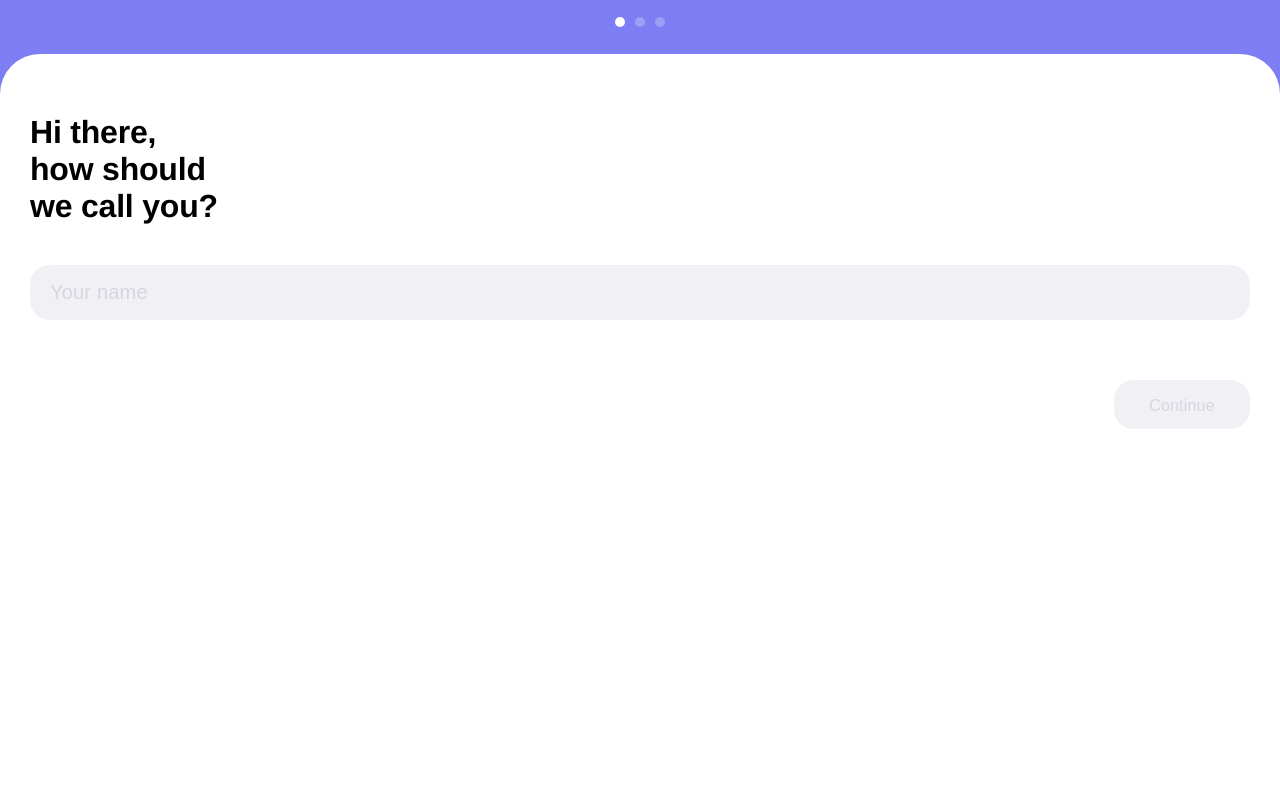
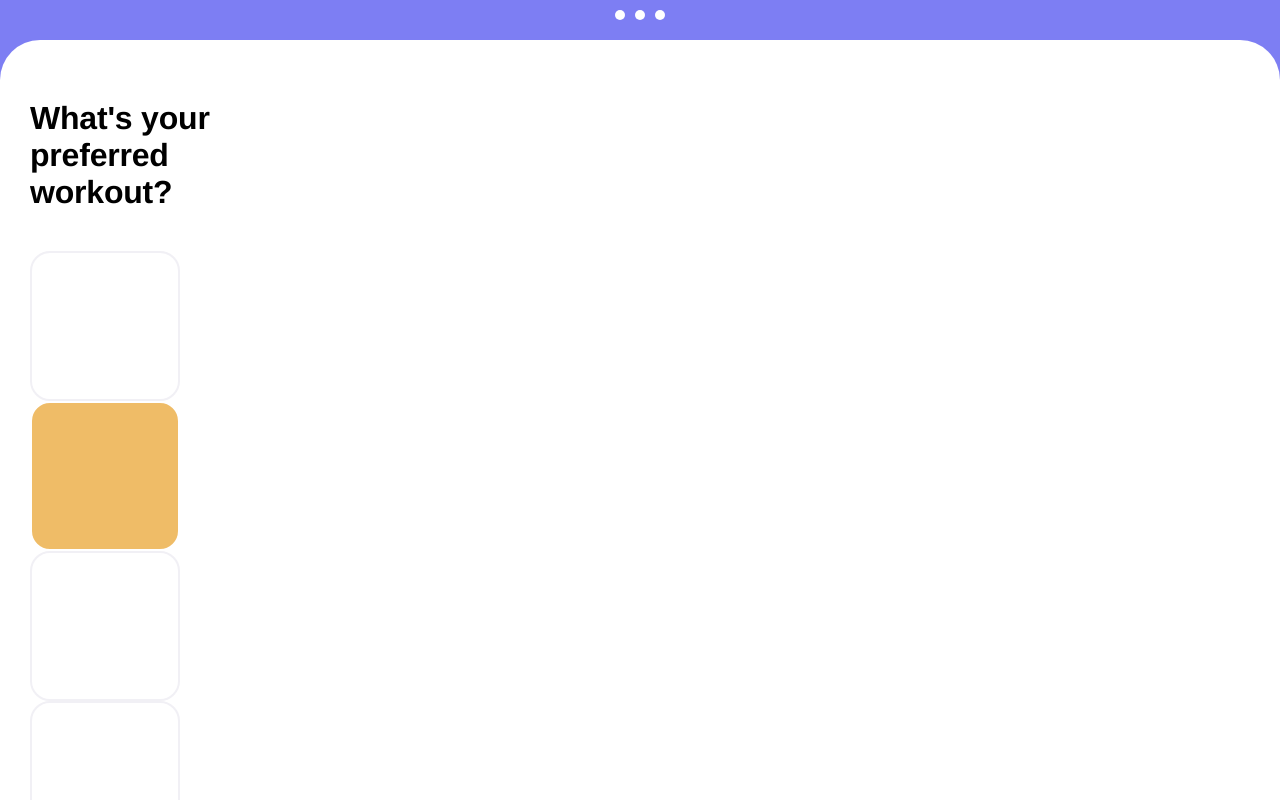
Before and after one commit to xit4/fitness-onboarding, a React (Create React App) app: page / in a window 1280 px wide. Shown: the top 800 px of the page. Built offline with nearby package versions, Linux system fonts and the light colour scheme.

Commit message:
removed inputstep, created a generic step that accepts children and introduced tile

```diff
--- /dev/null
+++ b/src/components/Tile/index.js
@@ -0,0 +1,32 @@
+import React from "react";
+import "./style.css";
+import cn from "../../utils/classnames";
+
+const COLORS = {
+  red: "red",
+  black: "black",
+  yellow: "yellow",
+  purple: "purple",
+};
+
+const Tile = ({
+  onClick = () => {},
+  selected = false,
+  color = COLORS.purple,
+}) => {
+  return (
+    <div
+      className={cn("Tile", {
+        selected,
+        red: color === COLORS.red,
+        black: color === COLORS.black,
+        yellow: color === COLORS.yellow,
+      })}
+      onClick={onClick}
+    ></div>
+  );
+};
+
+Tile.color = COLORS;
+
+export default Tile;
--- /dev/null
+++ b/src/components/Tile/style.css
@@ -0,0 +1,30 @@
+.Tile {
+  height: 150px;
+  width: 150px;
+  border-radius: 20px;
+  display: flex;
+  flex-direction: column;
+  justify-content: center;
+  align-items: center;
+
+  --tile-main-color: var(--accent-main);
+  background-color: white;
+  color: var(--tile-main-color);
+  border: 2px solid var(--utilities-gray);
+}
+
+.Tile.red {
+  --tile-main-color: var(--accent-tertiary);
+}
+.Tile.yellow {
+  --tile-main-color: var(--accent-secondary);
+}
+.Tile.black {
+  --tile-main-color: var(--utilities-black);
+}
+
+.Tile.selected {
+  border-color: white;
+  color: var(--utilities-white-70);
+  background-color: var(--tile-main-color);
+}
--- a/src/components/Wizard/WizardInputStep/index.js
+++ /dev/null
@@ -1,39 +0,0 @@
-import React from "react";
-import "./style.css";
-import { Title, LabelButton } from "../../Typography";
-import Input from "../../Input";
-import Button from "../../Button";
-
-const WizardInputStep = ({
-  title = "",
-  placeholder,
-  value = "value",
-  onInputChange = () => {},
-  onConfirmation = () => {},
-  inputType = "text",
-  unit = "",
-}) => {
-  const handleSubmit = (e) => {
-    e.preventDefault();
-    onConfirmation();
-  };
-  return (
-    <form className="WizardInputStep" onSubmit={handleSubmit}>
-      <div className="TitleWrapper">
-        <Title>{title}</Title>
-      </div>
-      <Input
-        type={inputType}
-        placeholder={placeholder}
-        value={value}
-        onChange={onInputChange}
-        unit={unit}
-      />
-      <Button onClick={onConfirmation} disabled={!value}>
-        <LabelButton>Continue</LabelButton>
-      </Button>
-    </form>
-  );
-};
-
-export default WizardInputStep;
--- /dev/null
+++ b/src/components/Wizard/WizardStep/index.js
@@ -0,0 +1,29 @@
+import React from "react";
+import "./style.css";
+import { Title, LabelButton } from "../../Typography";
+import Button from "../../Button";
+
+const WizardStep = ({
+  title = "",
+  disabled = false,
+  onConfirmation = () => {},
+  children,
+}) => {
+  const handleSubmit = (e) => {
+    e.preventDefault();
+    onConfirmation();
+  };
+  return (
+    <form className="WizardStep" onSubmit={handleSubmit}>
+      <div className="TitleWrapper">
+        <Title>{title}</Title>
+      </div>
+      {children}
+      <Button onClick={onConfirmation} disabled={disabled}>
+        <LabelButton>Continue</LabelButton>
+      </Button>
+    </form>
+  );
+};
+
+export default WizardStep;
--- a/src/components/Wizard/WizardInputStep/style.css
+++ b/src/components/Wizard/WizardStep/style.css
@@ -1,4 +1,4 @@
-.WizardInputStep {
+.WizardStep {
   background-color: white;
   border-radius: 40px 40px 0px 0px;
   padding: 60px 30px;
@@ -7,13 +7,13 @@
   flex-direction: column;
 }
 
-.WizardInputStep .TitleWrapper {
+.WizardStep .TitleWrapper {
   max-width: 197px;
   font-weight: bold;
   margin-bottom: 40px;
 }
 
-.WizardInputStep .Button {
+.WizardStep .Button {
   min-width: 136px;
   margin-top: 60px;
   align-self: flex-end;
--- a/src/components/Wizard/index.js
+++ b/src/components/Wizard/index.js
@@ -1,35 +1,52 @@
 import React, { useState } from "react";
 import "./style.css";
-import WizardInputStep from "./WizardInputStep";
 import ProgressDots from "./ProgressDots";
+import Input from "../Input";
+import WizardStep from "./WizardStep";
+import Tile from "../Tile";
 
 const Wizard = () => {
   const [fullname, setFullname] = useState("");
   const [weight, setWeight] = useState("");
-  const [currentStep, setCurrentStep] = useState(0);
+  const [currentStep, setCurrentStep] = useState(2);
 
   return (
     <div className="Wizard">
       <ProgressDots numberOfSteps={3} currentStep={currentStep} />
       {currentStep === 0 && (
-        <WizardInputStep
+        <WizardStep
           title="Hi there, how should we call you?"
-          placeholder="Your name"
-          value={fullname}
-          onInputChange={(e) => setFullname(e.target.value)}
           onConfirmation={() => setCurrentStep(1)}
-        />
+          disabled={!fullname}
+        >
+          <Input
+            placeholder="Your name"
+            value={fullname}
+            onChange={(e) => setFullname(e.target.value)}
+          />
+        </WizardStep>
       )}
       {currentStep === 1 && (
-        <WizardInputStep
+        <WizardStep
           title={`What's your weight, ${fullname}?`}
-          placeholder="Your weight"
-          value={weight}
-          inputType="number"
-          unit="Kg"
-          onInputChange={(e) => setWeight(e.target.value)}
           onConfirmation={() => setCurrentStep(1)}
-        />
+          disabled={!weight}
+        >
+          <Input
+            placeholder="Your weight"
+            value={weight}
+            onChange={(e) => setWeight(e.target.value)}
+            unit="Kg"
+          />
+        </WizardStep>
+      )}
+      {currentStep === 2 && (
+        <WizardStep title={`What's your preferred workout?`} disabled={!weight}>
+          <Tile />
+          <Tile selected color={Tile.color.yellow} />
+          <Tile color={Tile.color.red} />
+          <Tile color={Tile.color.black} />
+        </WizardStep>
       )}
     </div>
   );
--- a/src/index.css
+++ b/src/index.css
@@ -6,7 +6,7 @@ html {
   --utilities-white-40: #ffffff40;
   --utilities-gray: #f1f0f5;
   --utilities-gray-darker: #d7d5df;
-  --utilities-black-70: rgba(1, 3, 58, 0.7);
+  --utilities-black-70: #01033a70;
   --utilities-black: #01033a;
 }
 
--- /dev/null
+++ b/src/utils/classnames.js
@@ -0,0 +1,35 @@
+const classNames = (...args) => {
+  let classes = [];
+
+  for (let i = 0; i < args.length; i++) {
+    const arg = args[i];
+    if (!arg) continue;
+
+    const argType = typeof arg;
+
+    if (argType === "string" || argType === "number") {
+      classes.push(arg);
+    } else if (Array.isArray(arg)) {
+      if (arg.length) {
+        const inner = classNames.apply(null, arg);
+        if (inner) {
+          classes.push(inner);
+        }
+      }
+    } else if (argType === "object") {
+      if (arg.toString !== Object.prototype.toString) {
+        classes.push(arg.toString());
+      } else {
+        for (let key in arg) {
+          if ({}.hasOwnProperty.call(arg, key) && arg[key]) {
+            classes.push(key);
+          }
+        }
+      }
+    }
+  }
+
+  return classes.join(" ");
+};
+
+export default classNames;
```
